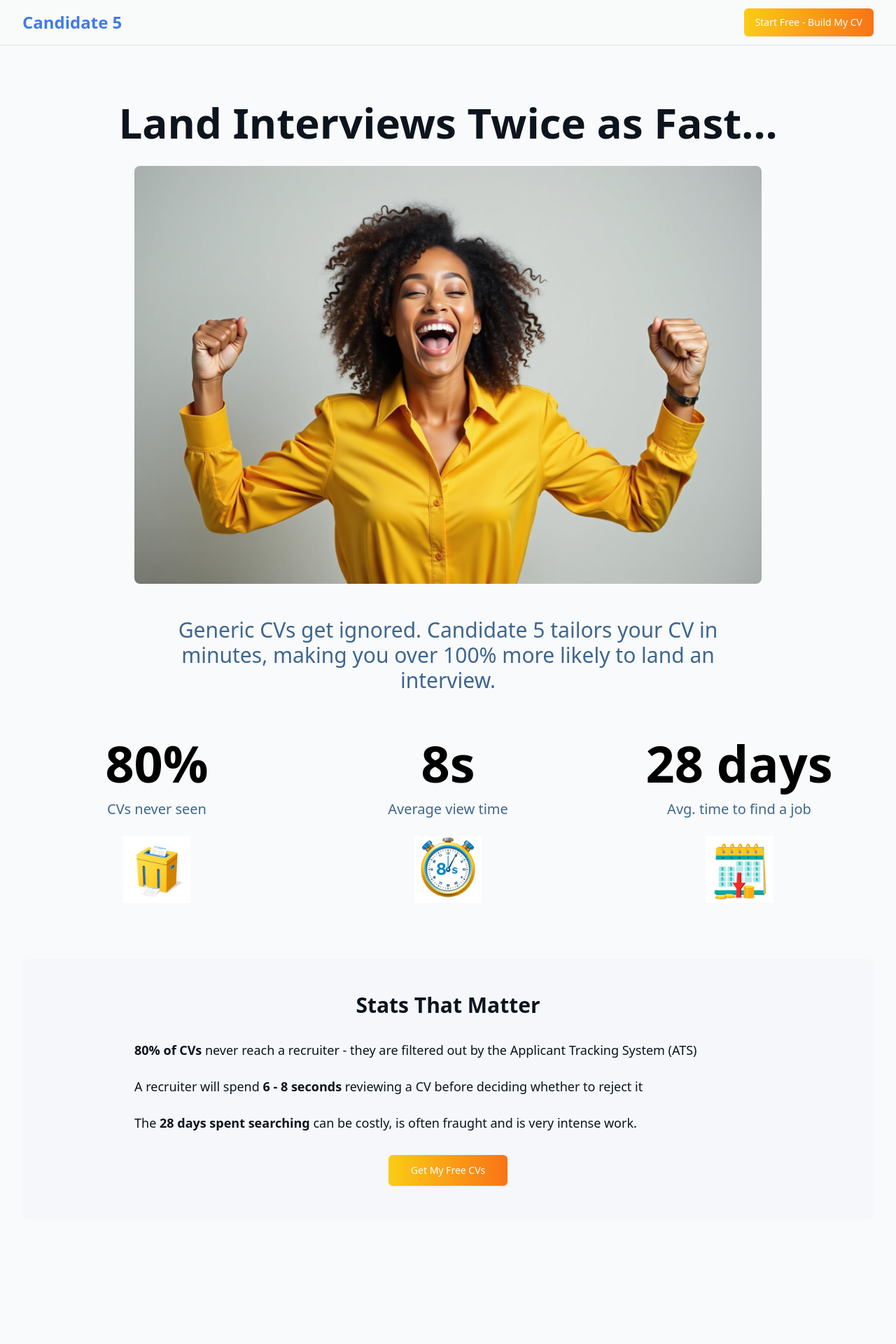
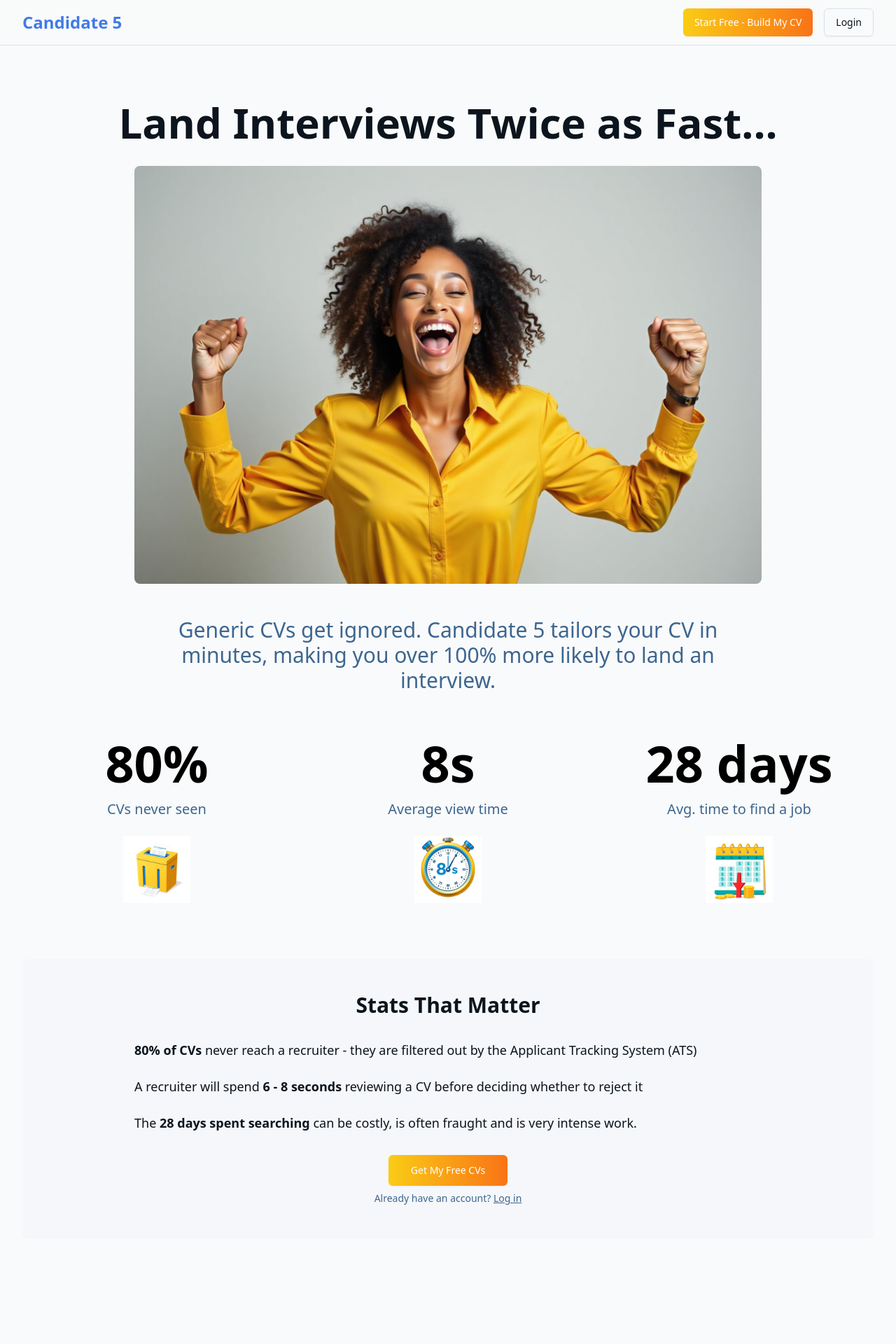
Before and after one commit to Kunle123/C5Frontend, a React (Vite) app in the folder frontend/: page / in a window 1280 px wide. Shown: the top 1920 px of the page at 70% size. Built offline with nearby package versions, Linux system fonts and the light colour scheme; no server answers.

Commit message:
feat: add Login button and login links to landing page for existing users

```diff
--- a/frontend/src/components/NewLanding.tsx
+++ b/frontend/src/components/NewLanding.tsx
@@ -20,8 +20,11 @@ export const NewLanding = () => {
             </div>
 
             <div className="flex items-center gap-4">
-              <Button variant="golden">
-                Start Free - Build My CV
+              <Button asChild variant="golden">
+                <Link to="/signup">Start Free - Build My CV</Link>
+              </Button>
+              <Button asChild variant="outline">
+                <Link to="/login">Login</Link>
               </Button>
             </div>
           </div>
@@ -85,8 +88,13 @@ export const NewLanding = () => {
                 The <strong>28 days spent searching</strong> can be costly, is often fraught and is very intense work.
               </p>
             </div>
-            <div className="flex justify-center mt-8">
-              <Button variant="golden" size="lg">Get My Free CVs</Button>
+            <div className="flex justify-center mt-8 flex-col items-center">
+              <Button asChild variant="golden" size="lg">
+                <Link to="/signup">Get My Free CVs</Link>
+              </Button>
+              <p className="text-sm text-muted-foreground mt-2">
+                Already have an account? <Link to="/login" className="underline">Log in</Link>
+              </p>
             </div>
           </div>
         </div>
@@ -184,10 +192,17 @@ export const NewLanding = () => {
           <p className="text-xl text-muted-foreground mb-8">
             Instantly tailor. Start for free.
           </p>
-          <Button variant="golden" size="lg" className="text-lg px-8 py-6">
-            Start Free - Build My CV
-            <ArrowRight className="ml-2 h-5 w-5" />
-          </Button>
+          <div className="flex flex-col items-center">
+            <Button asChild variant="golden" size="lg" className="text-lg px-8 py-6">
+              <Link to="/signup" className="flex items-center justify-center">
+                Start Free - Build My CV
+                <ArrowRight className="ml-2 h-5 w-5" />
+              </Link>
+            </Button>
+            <p className="text-sm text-muted-foreground mt-2">
+              Already have an account? <Link to="/login" className="underline">Log in</Link>
+            </p>
+          </div>
         </div>
       </section>
 
```
